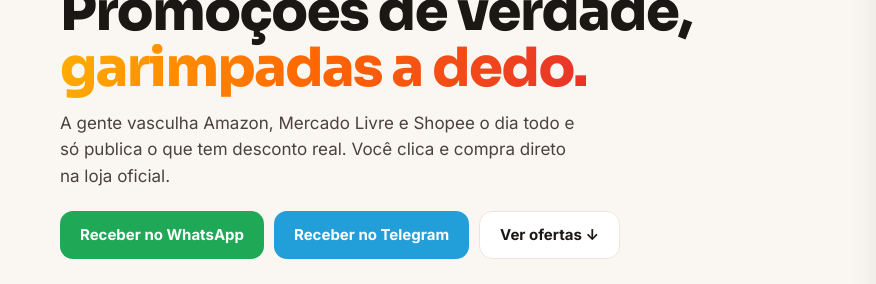
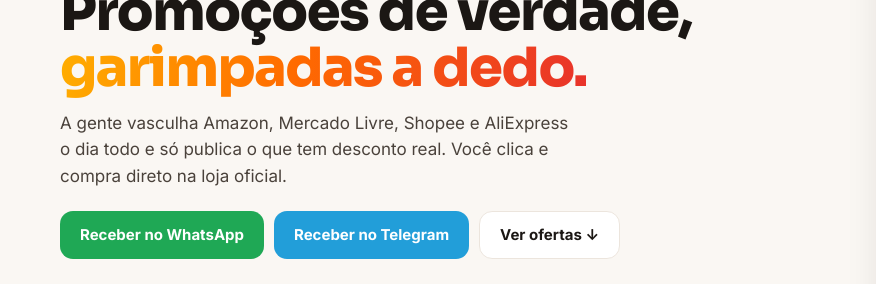
Before and after one commit to acheibaratopromos/acheibaratopromos.github.io, a plain HTML site: page index.html in a window 1280 px wide. Shown: the part 269-553 px from the top of the page, 0-876 px from the left. Drawn offline with Linux system fonts and the light colour scheme.

Commit message:
Site: AliExpress

```diff
--- a/index.html
+++ b/index.html
@@ -4,9 +4,9 @@
 <meta charset="utf-8">
 <meta name="viewport" content="width=device-width, initial-scale=1">
 <title>Achei Barato · Ofertas garimpadas todo dia</title>
-<meta name="description" content="As melhores promoções da Amazon, Mercado Livre e Shopee, garimpadas o dia inteiro. Desconto de verdade, link direto da loja oficial.">
+<meta name="description" content="As melhores promoções da Amazon, Mercado Livre, Shopee e AliExpress, garimpadas o dia inteiro. Desconto de verdade, link direto da loja oficial.">
 <meta property="og:title" content="Achei Barato · Ofertas garimpadas todo dia">
-<meta property="og:description" content="As melhores promoções da Amazon, Mercado Livre e Shopee, todos os dias.">
+<meta property="og:description" content="As melhores promoções da Amazon, Mercado Livre, Shopee e AliExpress, todos os dias.">
 <meta property="og:image" content="img/capa.png">
 <meta name="theme-color" content="#ff6a00">
 <link rel="icon" href="img/icone-180.png">
@@ -18,7 +18,7 @@
   :root {
     --bg: #faf7f3; --surface: #ffffff; --ink: #1b1714; --ink2: #4a423b; --dim: #8a8078; --line: #ece5dd; --line2: #f4efe9;
     --brand: #ff6a00; --brand-ink: #e55a00; --hot: #e8322b; --soft: #fff3e8; --ok: #0f9d58;
-    --wa: #1fa855; --tg: #229ed9; --amazon: #ff9900; --ml: #f5cc00; --shopee: #ee4d2d;
+    --wa: #1fa855; --tg: #229ed9; --amazon: #ff9900; --ml: #f5cc00; --shopee: #ee4d2d; --aliexpress: #e62e04;
     --r: 16px; --shadow: 0 1px 2px rgba(27,23,20,.04), 0 6px 18px rgba(27,23,20,.05); --shadow-h: 0 2px 4px rgba(27,23,20,.06), 0 16px 34px rgba(27,23,20,.10);
     --head: "Sora", "Segoe UI", system-ui, sans-serif; --body: "Inter", "Segoe UI", system-ui, sans-serif;
   }
@@ -193,7 +193,7 @@
     <div>
       <span class="eyebrow"><i></i><span id="live">Ofertas novas o dia inteiro</span></span>
       <h1>Promoções de verdade,<br><em>garimpadas a dedo.</em></h1>
-      <p class="lead">A gente vasculha Amazon, Mercado Livre e Shopee o dia todo e só publica o que tem desconto real. Você clica e compra direto na loja oficial.</p>
+      <p class="lead">A gente vasculha Amazon, Mercado Livre, Shopee e AliExpress o dia todo e só publica o que tem desconto real. Você clica e compra direto na loja oficial.</p>
       <div class="cta">
         <a class="btn wa" href="grupo/" target="_blank" rel="noopener">Receber no WhatsApp</a>
         <a class="btn tg" href="https://t.me/+ThWZ9AB-ux1iNDQ5" target="_blank" rel="noopener">Receber no Telegram</a>
@@ -226,7 +226,7 @@
       <div class="filters">
         <div class="chips" id="cats" role="toolbar" aria-label="Categorias"></div>
         <div class="row2">
-          <select class="sel" id="loja" aria-label="Loja"><option value="">Todas as lojas</option><option value="amazon">Amazon</option><option value="mercadolivre">Mercado Livre</option><option value="shopee">Shopee</option></select>
+          <select class="sel" id="loja" aria-label="Loja"><option value="">Todas as lojas</option><option value="amazon">Amazon</option><option value="mercadolivre">Mercado Livre</option><option value="shopee">Shopee</option><option value="aliexpress">AliExpress</option></select>
           <select class="sel" id="faixa" aria-label="Faixa de preço"><option value="">Qualquer preço</option><option value="0-100">Até R$ 100</option><option value="100-500">R$ 100 a 500</option><option value="500-1500">R$ 500 a 1.500</option><option value="1500-">Acima de R$ 1.500</option></select>
           <select class="sel" id="ordem" aria-label="Ordenar"><option value="recentes">Mais recentes</option><option value="desconto">Maior desconto</option><option value="menor">Menor preço</option><option value="maior">Maior preço</option></select>
           <span class="count" id="count"></span>
@@ -243,7 +243,7 @@
         <div><b>2</b><h3>Você recebe onde preferir</h3><p>No grupo do WhatsApp, no Telegram ou aqui no site, sempre com foto, preço e link direto do produto.</p></div>
         <div><b>3</b><h3>Compra na loja oficial</h3><p>O link abre a página do produto na própria loja. Pagamento, entrega e garantia são com ela.</p></div>
       </div>
-      <p class="note"><strong>Transparência:</strong> o Achei Barato participa de programas de afiliados (Amazon Associados, Afiliados Mercado Livre e Shopee Afiliados). Quando você compra por um dos nossos links, podemos receber uma comissão da loja, <strong>sem nenhum custo extra para você</strong>. Preços e disponibilidade mudam a todo momento; confira o valor final na loja antes de comprar.</p>
+      <p class="note"><strong>Transparência:</strong> o Achei Barato participa de programas de afiliados (Amazon Associados, Afiliados Mercado Livre, Shopee Afiliados e AliExpress Portals). Quando você compra por um dos nossos links, podemos receber uma comissão da loja, <strong>sem nenhum custo extra para você</strong>. Preços e disponibilidade mudam a todo momento; confira o valor final na loja antes de comprar.</p>
     </section>
   </main>
 
@@ -255,7 +255,7 @@
 
 <script>
   // Data: ofertas.json, written by the bot every few minutes (newest first).
-  const STORE = { amazon: ['Amazon', 'var(--amazon)'], mercadolivre: ['Mercado Livre', 'var(--ml)'], shopee: ['Shopee', 'var(--shopee)'] }
+  const STORE = { amazon: ['Amazon', 'var(--amazon)'], mercadolivre: ['Mercado Livre', 'var(--ml)'], shopee: ['Shopee', 'var(--shopee)'], aliexpress: ['AliExpress', 'var(--aliexpress)'] }
   // Same categories as the bot (src/offer/categories.ts).
   const CATS = [
     ['eletronicos', '📱', 'Eletrônicos'], ['eletrodomesticos', '🏠', 'Eletrodomésticos'], ['casa', '🍳', 'Casa e cozinha'], ['cama', '🛏️', 'Cama e banho'],
@@ -263,7 +263,7 @@
     ['infantil', '🧸', 'Infantil'], ['ferramentas', '🔧', 'Ferramentas'], ['esporte', '🏋️', 'Esporte e saúde'], ['mercado', '🛒', 'Mercado'], ['outros', '🛍️', 'Outros'],
   ]
   const PAGE = 24
-  const LINK_OK = /^https:\/\/([a-z0-9-]+\.)*(amazon\.com\.br|mercadolivre\.com\.br|shopee\.com\.br|meli\.la)\//
+  const LINK_OK = /^https:\/\/([a-z0-9-]+\.)*(amazon\.com\.br|mercadolivre\.com\.br|shopee\.com\.br|meli\.la|aliexpress\.com)\//
   const $ = (id) => document.getElementById(id)
   const el = (tag, cls, text) => { const e = document.createElement(tag); if (cls) e.className = cls; if (text !== undefined) e.textContent = text; return e }
   const fold = (s) => (s || '').toLowerCase().normalize('NFD').replace(/[̀-ͯ]/g, '')
```
